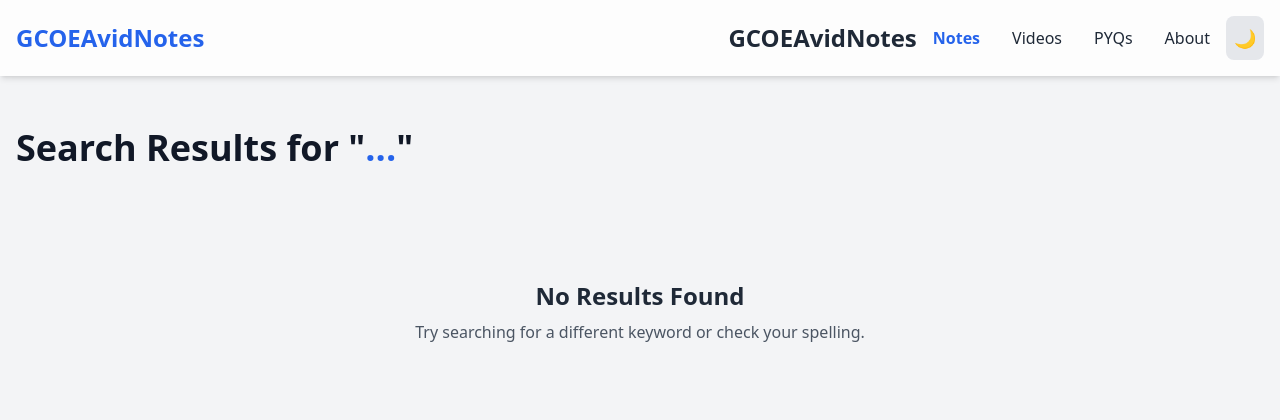
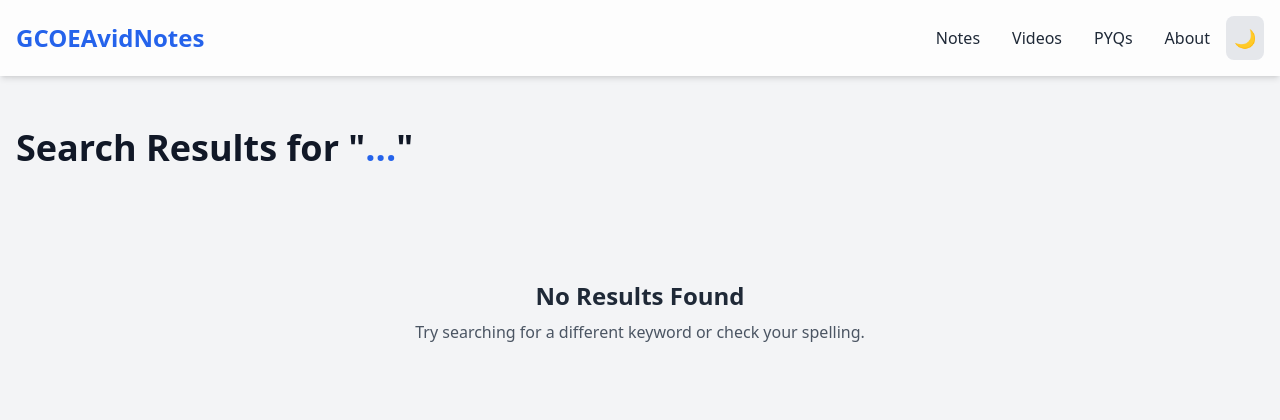
Before and after one commit to shraddheydukare96-bit/GCOEAvidNotes, a Django app: template templates/search.html in a window 1280 px wide. Shown: the top 420 px of the page. Run offline with Django 5.2, Linux system fonts and the light colour scheme; the template is opened without the code that fills it, so the values that code supplies are empty; some libraries are stand-ins or nearby versions.

Commit message:
Update search.html

```diff
--- a/templates/search.html
+++ b/templates/search.html
@@ -13,19 +13,34 @@
 
   <header class="bg-white/80 dark:bg-gray-800/80 backdrop-blur-sm shadow-md fixed top-0 left-0 w-full z-20">
     <div class="max-w-7xl mx-auto flex items-center justify-between p-4">
-      <a href="index.html" class="text-2xl font-bold text-blue-600 dark:text-blue-400">GCOEAvidNotes</a>
+      <a href="{% url 'home' %}" class="text-2xl font-bold text-blue-600 dark:text-blue-400">GCOEAvidNotes</a>
       <div class="flex items-center space-x-4">
-        <a href="{% url 'home' %}" class="text-2xl font-bold ...">GCOEAvidNotes</a>
-
-<nav class="hidden md:flex space-x-8 font-medium">
-  <a href="{% url 'notes' %}" class="text-blue-600 dark:text-blue-400 font-semibold">Notes</a> <a href="{% url 'videos' %}" class="hover:text-blue-600 ...">Videos</a>
-  <a href="{% url 'pyqs' %}" class="hover:text-blue-600 ...">PYQs</a>
-  <a href="{% url 'about' %}" class="hover:text-blue-600 ...">About</a>
-</nav>
+        <nav class="hidden md:flex space-x-8 font-medium">
+          <a href="{% url 'notes' %}" class="hover:text-blue-600 dark:hover:text-blue-400 transition-colors">Notes</a>
+          <a href="{% url 'videos' %}" class="hover:text-blue-600 dark:hover:text-blue-400 transition-colors">Videos</a>
+          <a href="{% url 'pyqs' %}" class="hover:text-blue-600 dark:hover:text-blue-400 transition-colors">PYQs</a>
+          <a href="{% url 'about' %}" class="hover:text-blue-600 dark:hover:text-blue-400 transition-colors">About</a>
+        </nav>
         <button id="theme-toggle" class="p-2 rounded-lg bg-gray-200 dark:bg-gray-700 text-lg">🌙</button>
+        <button id="menu-btn" class="md:hidden"><svg xmlns="http://www.w3.org/2000/svg" class="h-6 w-6" fill="none" viewBox="0 0 24 24" stroke="currentColor"><path stroke-linecap="round" stroke-linejoin="round" stroke-width="2" d="M4 6h16M4 12h16M4 18h16" /></svg></button>
       </div>
     </div>
   </header>
+
+  <aside id="sidebar" class="fixed top-0 left-0 w-64 h-full bg-white dark:bg-gray-800 shadow-lg transform -translate-x-full transition-transform duration-300 md:hidden z-30">
+      <div class="p-4 flex justify-between items-center border-b dark:border-gray-700">
+          <h2 class="text-lg font-semibold text-blue-600 dark:text-blue-400">Menu</h2>
+          <button id="close-btn" class="text-gray-700 dark:text-gray-200 text-2xl">✕</button>
+      </div>
+      <nav class="flex flex-col p-4 space-y-4 text-lg">
+          <a href="{% url 'home' %}" class="hover:text-blue-600 dark:hover:text-blue-400">Home</a>
+          <a href="{% url 'notes' %}" class="hover:text-blue-600 dark:hover:text-blue-400">Notes</a>
+          <a href="{% url 'videos' %}" class="hover:text-blue-600 dark:hover:text-blue-400">Videos</a>
+          <a href="{% url 'pyqs' %}" class="hover:text-blue-600 dark:hover:text-blue-400">PYQs</a>
+          <a href="{% url 'about' %}" class="hover:text-blue-600 dark:hover:text-blue-400">About</a>
+      </nav>
+  </aside>
+  <div id="overlay" class="hidden fixed inset-0 bg-black bg-opacity-50 z-20"></div>
 
   <main class="pt-24 min-h-screen">
     <div class="max-w-7xl mx-auto px-4 py-8">
@@ -51,16 +66,13 @@
     <div class="max-w-7xl mx-auto px-4 py-8"><p>&copy; 2025 GCOEAvidNotes. All rights reserved.</p></div>
   </footer>
 
-  <script src="database.js"></script>
-
-  <script>
+  <script src="/static/database.js"></script> <script>
     const resultsContainer = document.getElementById('results-container');
     const noResultsMessage = document.getElementById('no-results');
     const searchQueryDisplay = document.getElementById('search-query-display');
-    const themeToggle = document.getElementById('theme-toggle'); // For dark mode
-    const htmlEl = document.documentElement; // For dark mode
+    const themeToggle = document.getElementById('theme-toggle');
+    const htmlEl = document.documentElement;
 
-    // Get search query from URL
     const params = new URLSearchParams(window.location.search);
     const query = params.get('query');
 
@@ -68,7 +80,7 @@
       searchQueryDisplay.textContent = query;
       const queryLower = query.toLowerCase();
 
-      // Filter the content from database.js
+      // 'allContent' is loaded from database.js
       const results = allContent.filter(item => {
         const titleMatch = item.title.toLowerCase().includes(queryLower);
         const descriptionMatch = item.description.toLowerCase().includes(queryLower);
@@ -78,7 +90,6 @@
 
       if (results.length > 0) {
         results.forEach(result => {
-          // Define category color
           let categoryColor = 'text-gray-500';
           if (result.category === 'Note') categoryColor = 'text-blue-500';
           if (result.category === 'Video') categoryColor = 'text-green-500';
@@ -106,8 +117,8 @@
       document.getElementById('search-query-display').textContent = '...';
     }
 
-    // --- Dark Mode Toggle Logic (copied for consistency) ---
-    if(localStorage.theme==='dark'||(!('theme'in localStorage)&&window.matchMedia('(prefers-color-scheme: dark)').matches)){htmlEl.classList.add('dark');themeToggle.textContent='☀️';}else{htmlEl.classList.remove('dark');themeToggle.textContent='🌙';}
+    // --- Sidebar and Dark Mode Logic ---
+    const menuBtn = document.getElementById('menu-btn'),closeBtn = document.getElementById('close-btn'),sidebar = document.getElementById('sidebar'),overlay = document.getElementById('overlay');menuBtn.addEventListener('click', () => {sidebar.classList.remove('-translate-x-full');overlay.classList.remove('hidden');});const closeSidebar = () => {sidebar.classList.add('-translate-x-full');overlay.classList.add('hidden');};closeBtn.addEventListener('click', closeSidebar);overlay.addEventListener('click', closeSidebar);if(localStorage.theme==='dark'||(!('theme'in localStorage)&&window.matchMedia('(prefers-color-scheme: dark)').matches)){htmlEl.classList.add('dark');themeToggle.textContent='☀️';}else{htmlEl.classList.remove('dark');themeToggle.textContent='🌙';}
     themeToggle.addEventListener('click',()=>{if(htmlEl.classList.contains('dark')){htmlEl.classList.remove('dark');localStorage.theme='light';themeToggle.textContent='🌙';}else{htmlEl.classList.add('dark');localStorage.theme='dark';themeToggle.textContent='☀️';}});
   </script>
 </body>
```
